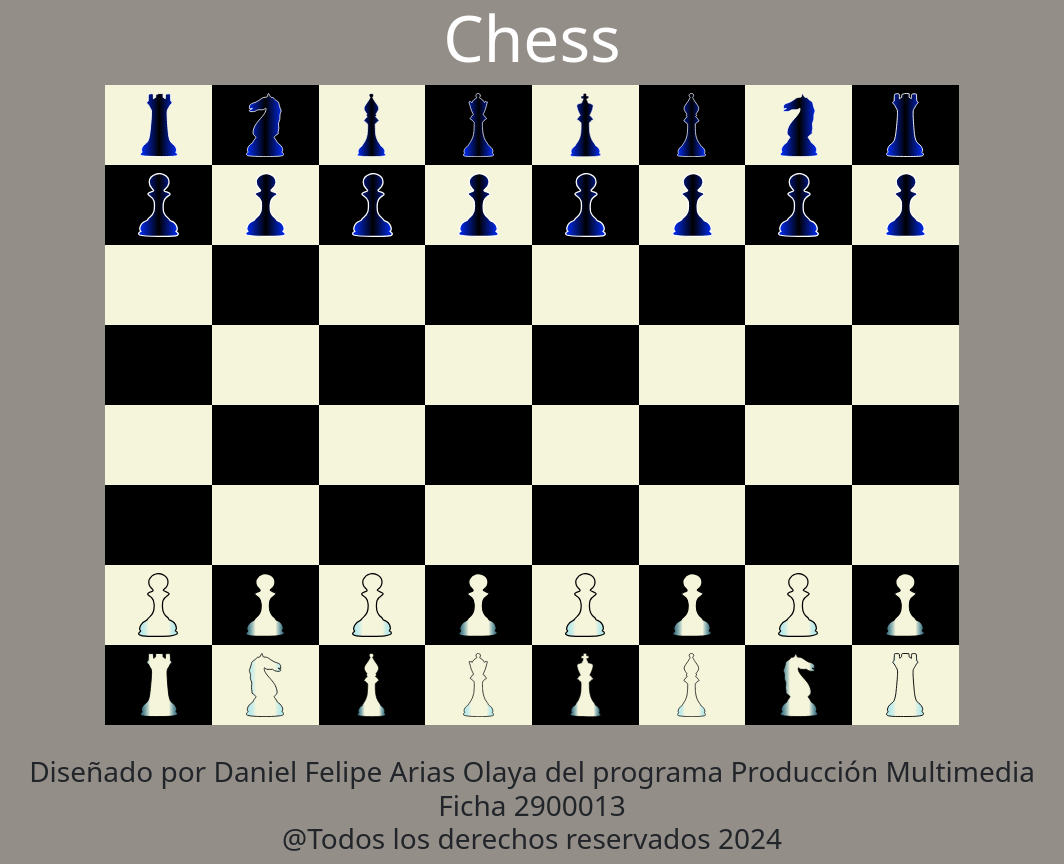
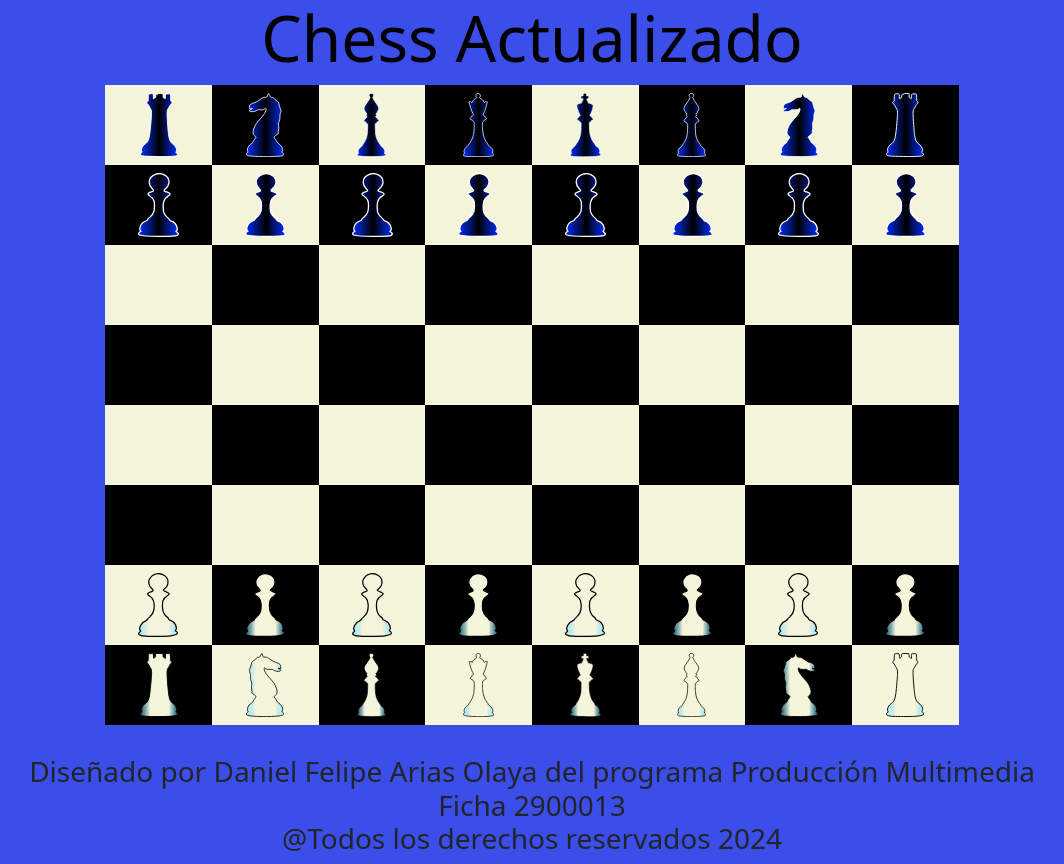
Before and after one commit to Daniel08062022/Ajedrez, a plain HTML site: page index.html in a window 1280 px wide. Shown: the whole page, without its empty margins (108-1172 px from the left). Drawn offline with nearby package versions, Linux system fonts and the light colour scheme.

Commit message:
ya actualice titulo y color

```diff
--- a/css/estilos.css
+++ b/css/estilos.css
@@ -3,7 +3,7 @@
 }
 
 body{
-    background-color: rgb(148, 142, 137);
+    background-color: rgb(60, 78, 233);
 }
 
 .beige{
--- a/index.html
+++ b/index.html
@@ -12,7 +12,7 @@
     <header class="container-fluid">
         <main class="row">
             <section class="col-12">
-                <h1 class="display-3 text-center text-white animate__animated animate__jackInTheBox animate__delay-4s">Chess</h1>
+                <h1 class="display-3 text-center text-black animate__animated animate__jackInTheBox animate__delay-4s">Chess Actualizado</h1>
             </section>
 
         <!--ACA COMIENZA EL AJEDREZ-->
```
